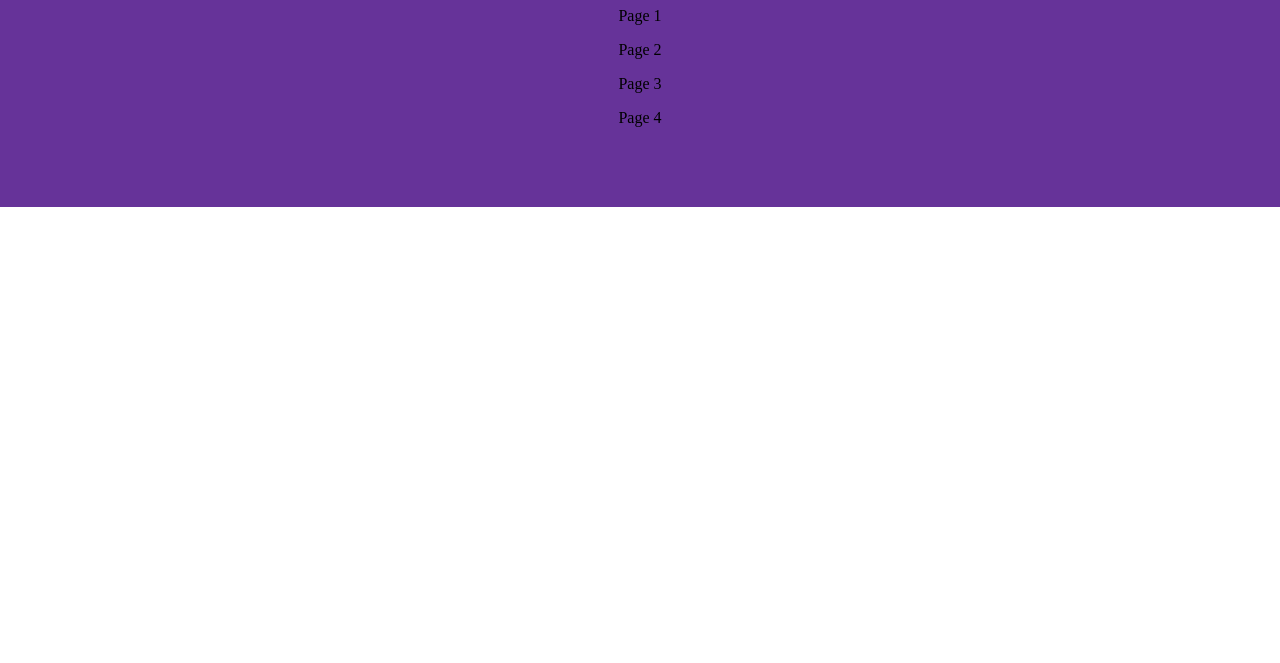
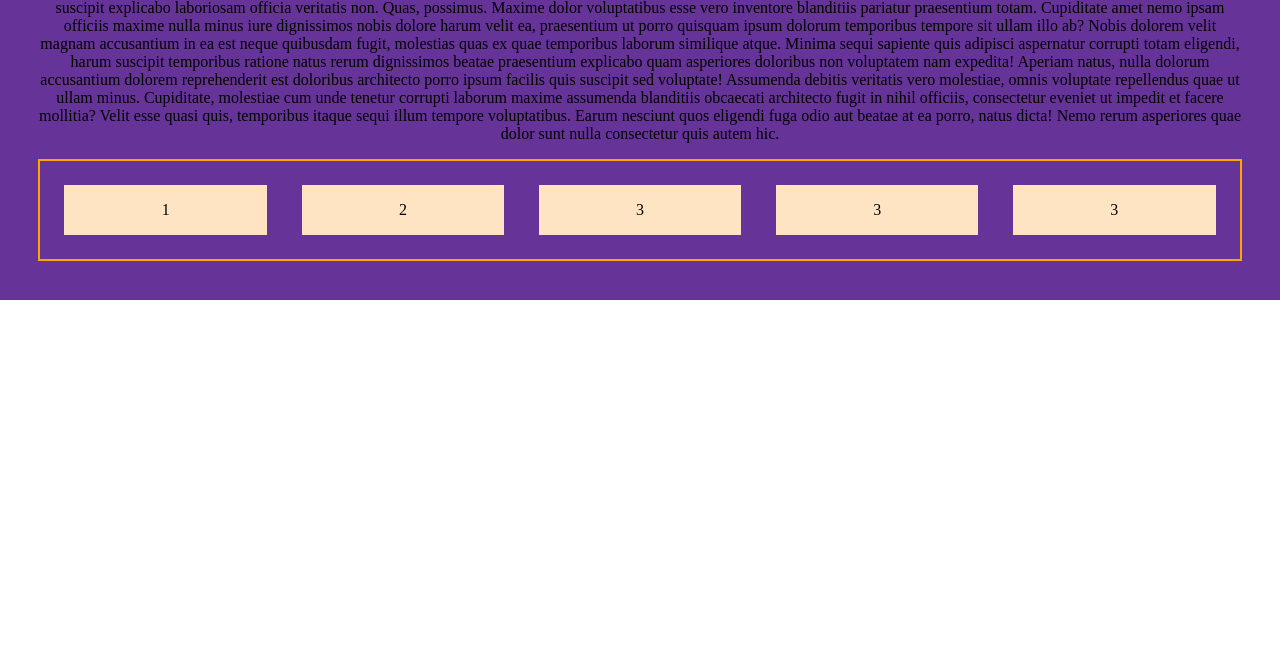
Before and after one commit to bz47/Mobile1, a plain HTML site: page index.html in a window 1280 px wide. Shown: the part 137-800 px from the top of the page. Drawn offline with Linux system fonts and the light colour scheme.

Commit message:
add boxes

```diff
--- a/index.html
+++ b/index.html
@@ -8,10 +8,47 @@
   <body>
     <main>
       <h1>App</h1>
-      <p>Page 1</p>
-      <p>Page 2</p>
-      <p>Page 3</p>
-      <p>Page 4</p>
+      <p>
+        Lorem ipsum dolor sit amet consectetur adipisicing elit. Sequi quia,
+        nesciunt quae eligendi odit temporibus, accusantium, eaque saepe ea
+        perspiciatis veniam aliquam voluptates pariatur suscipit explicabo
+        laboriosam officia veritatis non. Quas, possimus. Maxime dolor
+        voluptatibus esse vero inventore blanditiis pariatur praesentium totam.
+        Cupiditate amet nemo ipsam officiis maxime nulla minus iure dignissimos
+        nobis dolore harum velit ea, praesentium ut porro quisquam ipsum dolorum
+        temporibus tempore sit ullam illo ab? Nobis dolorem velit magnam
+        accusantium in ea est neque quibusdam fugit, molestias quas ex quae
+        temporibus laborum similique atque. Minima sequi sapiente quis adipisci
+        aspernatur corrupti totam eligendi, harum suscipit temporibus ratione
+        natus rerum dignissimos beatae praesentium explicabo quam asperiores
+        doloribus non voluptatem nam expedita! Aperiam natus, nulla dolorum
+        accusantium dolorem reprehenderit est doloribus architecto porro ipsum
+        facilis quis suscipit sed voluptate! Assumenda debitis veritatis vero
+        molestiae, omnis voluptate repellendus quae ut ullam minus. Cupiditate,
+        molestiae cum unde tenetur corrupti laborum maxime assumenda blanditiis
+        obcaecati architecto fugit in nihil officiis, consectetur eveniet ut
+        impedit et facere mollitia? Velit esse quasi quis, temporibus itaque
+        sequi illum tempore voluptatibus. Earum nesciunt quos eligendi fuga odio
+        aut beatae at ea porro, natus dicta! Nemo rerum asperiores quae dolor
+        sunt nulla consectetur quis autem hic.
+      </p>
+      <div class="holder">
+        <div class="box">
+          <p>1</p>
+        </div>
+        <div class="box">
+          <p>2</p>
+        </div>
+        <div class="box">
+          <p>3</p>
+        </div>
+        <div class="box">
+          <p>3</p>
+        </div>
+        <div class="box">
+          <p>3</p>
+        </div>
+      </div>
     </main>
   </body>
 </html>
--- a/styles.css
+++ b/styles.css
@@ -12,10 +12,17 @@ main {
   background-color: rebeccapurple;
   width: 100%;
   text-align: center;
-  padding: 5%;
+  padding: 3%;
 }
 
-li {
-  list-style: none;
-  text-align: center;
+.holder {
+  display: flex;
+  gap: 3%;
+  border: solid orange 2px;
+  padding: 2%;
 }
+
+.box {
+  background-color: bisque;
+  width: clamp(10%, 20%, 30%);
+}
```
